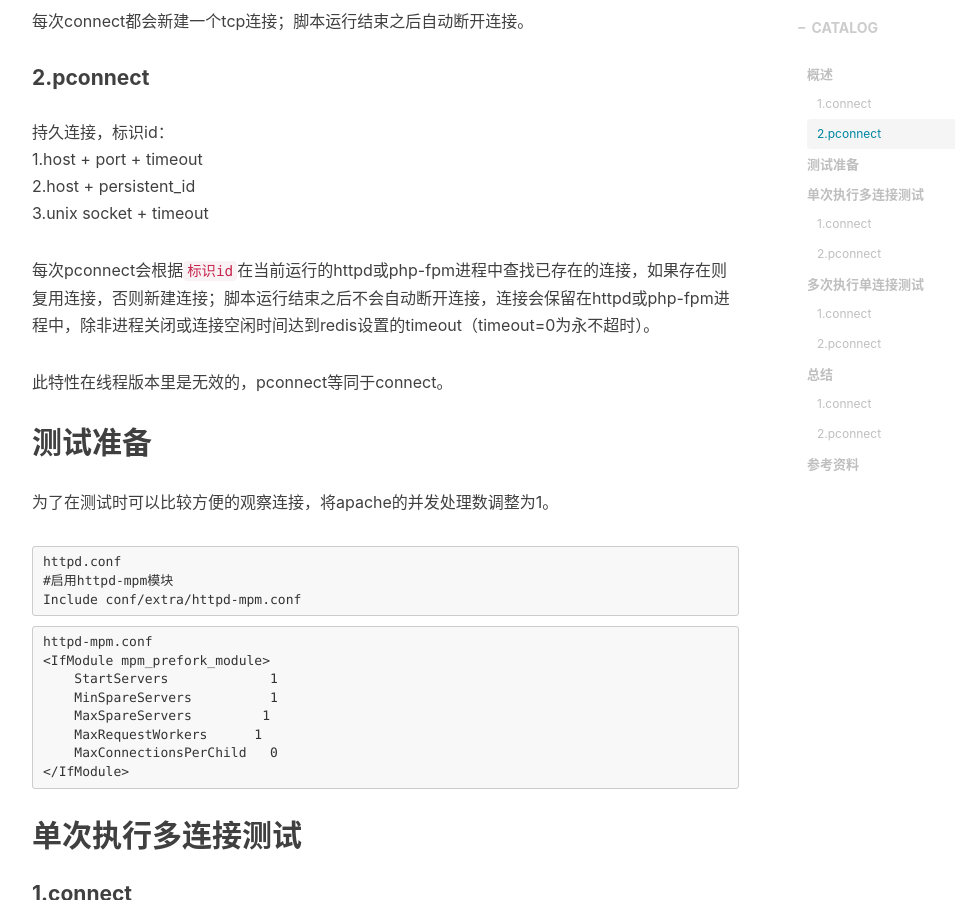
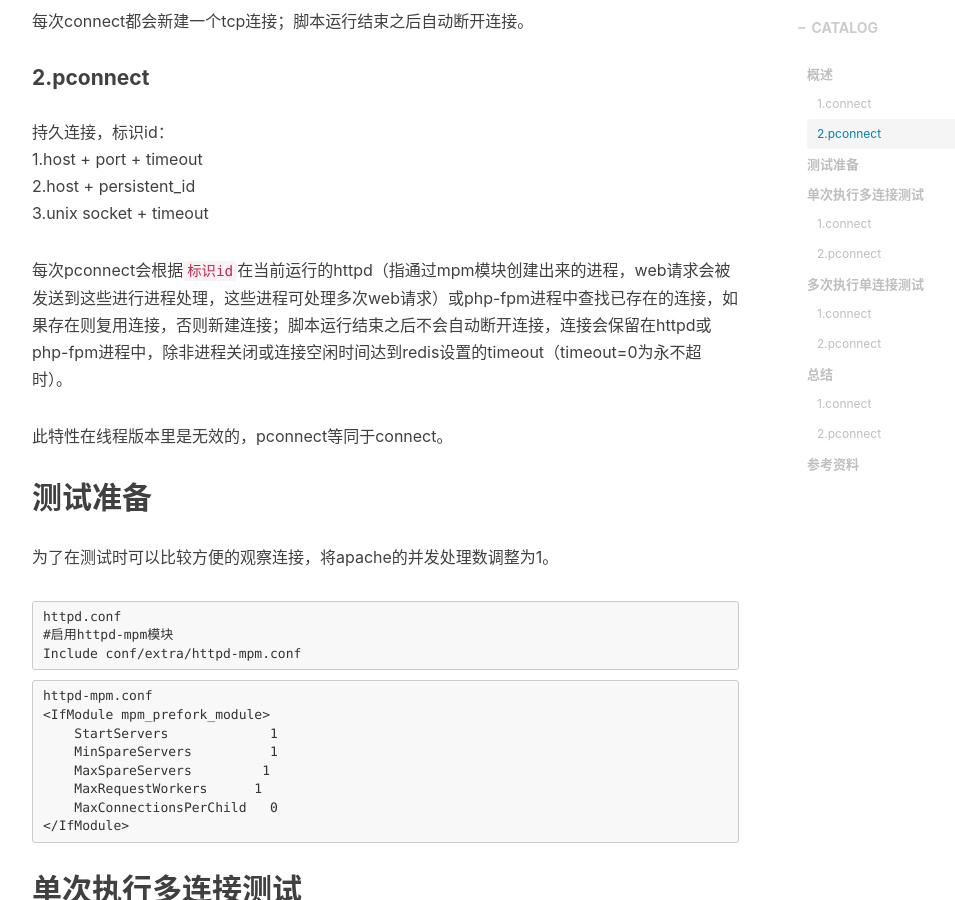
Before and after one commit to xuanxuan2016/xuanxuan2016.github.io, a Jekyll site: the page built from _posts/2018-07-12-redis-pconnect-connect.md, in a window 1280 px wide and 900 px high, scrolled down 746 px. Shown: the whole window, without its empty margins (233-1188 px from the left). Built offline with Jekyll 4.4.1, drawn with Linux system fonts in a browser that asks for light colours; nearby versions of some CDN libraries; comment, search, counter and statistics services are not loaded.

Commit message:
Update 2018-07-12-redis-pconnect-connect.md

```diff
--- a/_posts/2018-07-12-redis-pconnect-connect.md
+++ b/_posts/2018-07-12-redis-pconnect-connect.md
@@ -32,7 +32,7 @@ tags:
 </p>
 
 <p>
-每次pconnect会根据<code>标识id</code>在当前运行的httpd或php-fpm进程中查找已存在的连接，如果存在则复用连接，否则新建连接；脚本运行结束之后不会自动断开连接，连接会保留在httpd或php-fpm进程中，除非进程关闭或连接空闲时间达到redis设置的timeout（timeout=0为永不超时）。
+每次pconnect会根据<code>标识id</code>在当前运行的httpd（指通过mpm模块创建出来的进程，web请求会被发送到这些进行进程处理，这些进程可处理多次web请求）或php-fpm进程中查找已存在的连接，如果存在则复用连接，否则新建连接；脚本运行结束之后不会自动断开连接，连接会保留在httpd或php-fpm进程中，除非进程关闭或连接空闲时间达到redis设置的timeout（timeout=0为永不超时）。
 </p>
 
 <p>
```
